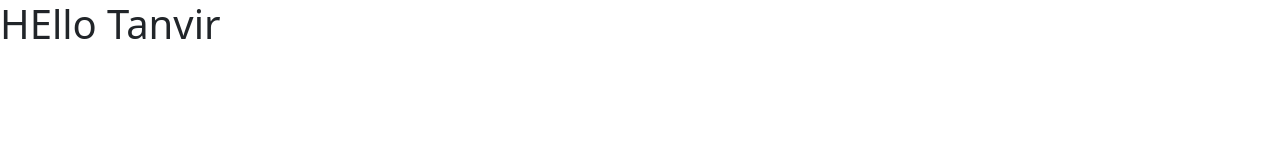
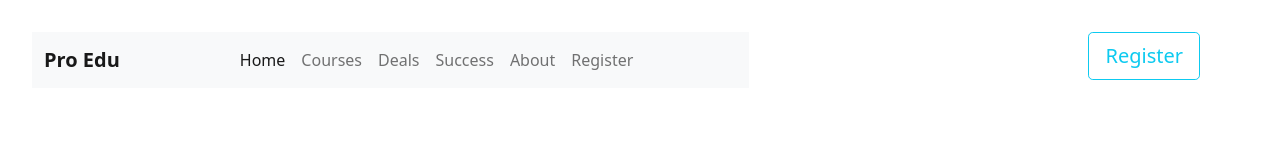
Before and after one commit to Sumsher/E-tech, a plain HTML site: page index.html in a window 1280 px wide. Drawn offline with nearby package versions, Linux system fonts and the light colour scheme.

Commit message:
header section done

```diff
--- a/index.html
+++ b/index.html
@@ -10,30 +10,49 @@
         integrity="sha384-EVSTQN3/azprG1Anm3QDgpJLIm9Nao0Yz1ztcQTwFspd3yD65VohhpuuCOmLASjC" crossorigin="anonymous">
 </head>
 <body>
-    <h1>HEllo Tanvir</h1>
+   <section class="p-3 m-3">
+    <header>
+        <div class="d-flex justify-content-between">
+         <nav class="navbar navbar-expand-lg navbar-light bg-light ">
+             <div class="container-fluid">
+               <a class="navbar-brand fw-bold .fs-1 " href="#">Pro Edu</a>
+               <button class="navbar-toggler" type="button" data-bs-toggle="collapse" data-bs-target="#navbarNav" aria-controls="navbarNav" aria-expanded="false" aria-label="Toggle navigation">
+                 <span class="navbar-toggler-icon"></span>
+               </button>
+               <div class="collapse navbar-collapse px-5" id="navbarNav ">
+                 <ul class="navbar-nav px-5 ">
+                   <li class="nav-item">
+                     <a class="nav-link active" aria-current="page" href="#">Home</a>
+                   </li>
+                   <li class="nav-item">
+                     <a class="nav-link" href="#">Courses</a>
+                   </li>
+                   <li class="nav-item">
+                     <a class="nav-link" href="#">Deals</a>
+                   </li>
+                   <li class="nav-item">
+                     <a class="nav-link" href="#">Success</a>
+                   </li>
+                   <li class="nav-item">
+                     <a class="nav-link" href="#">About</a>
+                   </li>
+                   <li class="nav-item">
+                     <a class="nav-link" href="#">Register</a>
+                   </li>
+                 </ul>
+               </div>
+             </div>
+           </nav>
+           <div class=" px-5">
+            <button type="button" class="btn btn-outline-info btn-lg ">Register</button>
+           </div>
+        </div>
+   </header>
 
-
-
-
-
-
-
-
-
-
-
-
-
-
-
-
-
-
-
-
-    <script src="https://cdn.jsdelivr.net/npm/bootstrap@5.0.2/dist/js/bootstrap.bundle.min.js"
-        integrity="sha384-MrcW6ZMFYlzcLA8Nl+NtUVF0sA7MsXsP1UyJoMp4YLEuNSfAP+JcXn/tWtIaxVXM"
-        crossorigin="anonymous"></script>
+   </section>
+<script src="https://cdn.jsdelivr.net/npm/bootstrap@5.0.2/dist/js/bootstrap.bundle.min.js"
+integrity="sha384-MrcW6ZMFYlzcLA8Nl+NtUVF0sA7MsXsP1UyJoMp4YLEuNSfAP+JcXn/tWtIaxVXM"
+ crossorigin="anonymous"></script>
 </body>
 
 </html>
```
